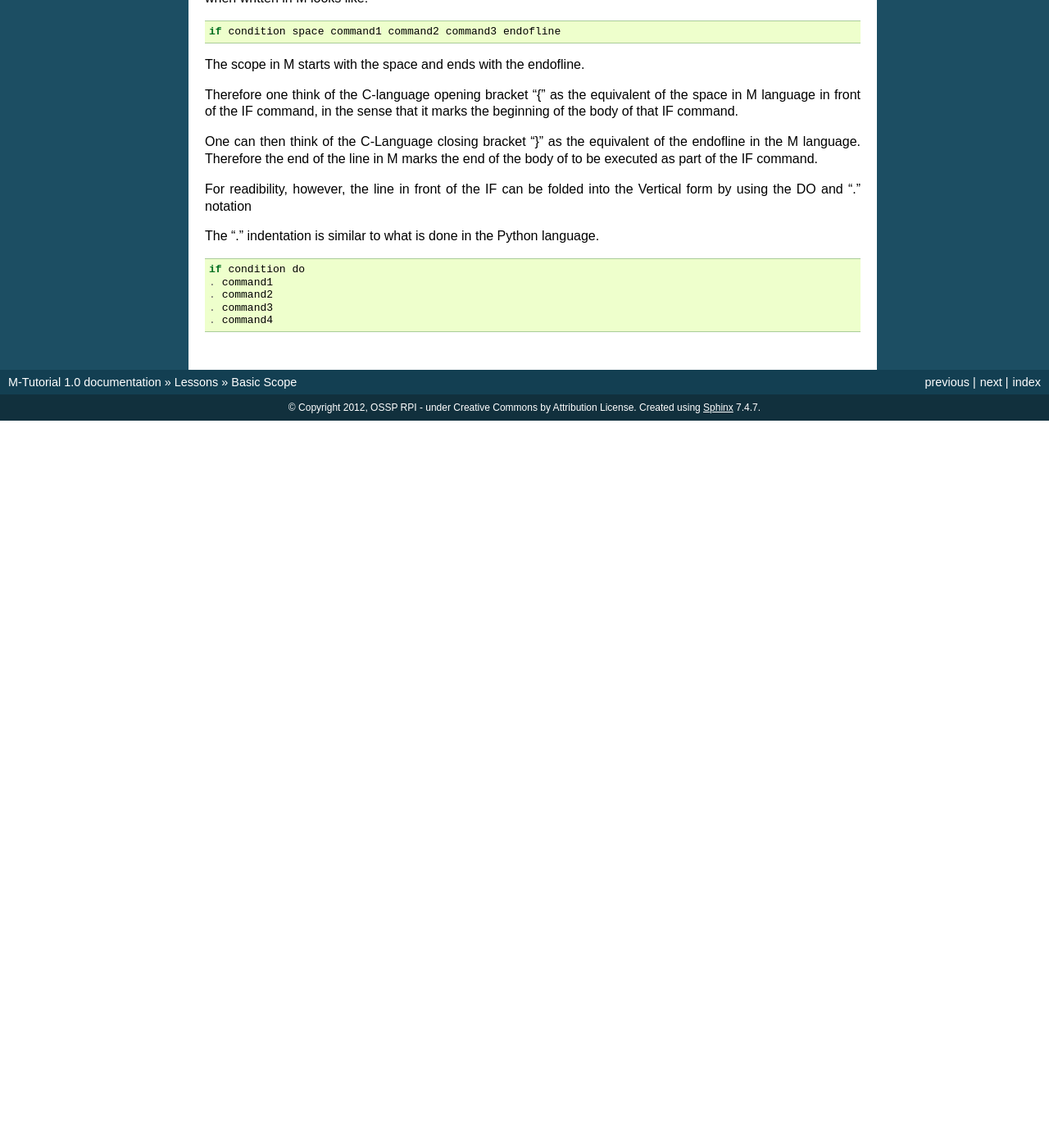
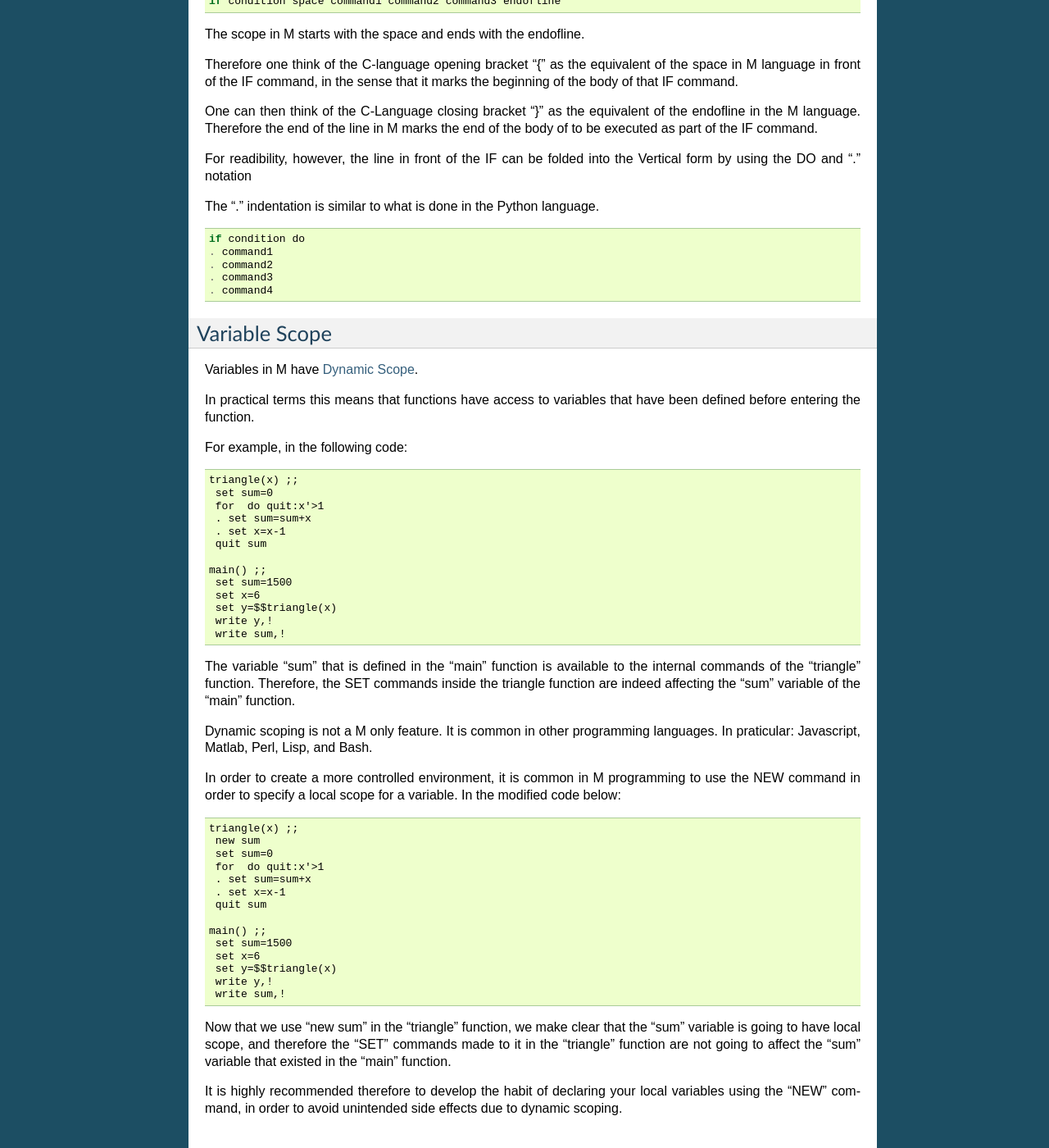
Before and after one commit to luisibanez/M-Tutorial, a Sphinx documentation site: the page built from source/BasicScope_Lesson.rst, in a window 1280 px wide and 1400 px high, scrolled down 602 px. Shown: the whole window at 82% size. Built offline with Sphinx 7.4.7, drawn with Linux system fonts in a browser that asks for light colours; before the commit the page ends 1115 px from its top, so only the background shows below that; some of the changed text lies outside the part shown.

Commit message:
Added dynamic scoping example.
Added a source code example of dynamic scoping, and how to use the
new command to explicitly define a local scope for a variable.

```diff
--- a/source/BasicScope_Lesson.rst
+++ b/source/BasicScope_Lesson.rst
@@ -64,3 +63,73 @@ The "." indentation is similar to what is done in the Python language.
   . command2
   . command3
   . command4
+
+
+Variable Scope
+##############
+
+Variables in M have `Dynamic Scope`_.
+
+In practical terms this means that functions have access to variables that have
+been defined before entering the function.
+
+For example, in the following code:
+
+::
+
+  triangle(x) ;;
+   set sum=0
+   for  do quit:x'>1
+   . set sum=sum+x
+   . set x=x-1
+   quit sum
+
+  main() ;;
+   set sum=1500
+   set x=6
+   set y=$$triangle(x)
+   write y,!
+   write sum,!
+
+The variable "sum" that is defined in the "main" function is available to the
+internal commands of the "triangle" function. Therefore, the SET commands
+inside the triangle function are indeed affecting the "sum" variable of the
+"main" function.
+
+Dynamic scoping is not a M only feature. It is common in other programming
+languages. In praticular: Javascript, Matlab, Perl, Lisp, and Bash.
+
+In order to create a more controlled environment, it is common in M programming
+to use the NEW command in order to specify a local scope for a variable. In the
+modified code below:
+
+::
+
+  triangle(x) ;;
+   new sum
+   set sum=0
+   for  do quit:x'>1
+   . set sum=sum+x
+   . set x=x-1
+   quit sum
+
+  main() ;;
+   set sum=1500
+   set x=6
+   set y=$$triangle(x)
+   write y,!
+   write sum,!
+
+Now that we use "new sum" in the "triangle" function, we make clear that the
+"sum" variable is going to have local scope, and therefore the "SET" commands
+made to it in the "triangle" function are not going to affect the "sum"
+variable that existed in the "main" function.
+
+It is highly recommended therefore to develop the habit of declaring your local
+variables using the "NEW" command, in order to avoid unintended side effects
+due to dynamic scoping.
+
+
+.. _imperative language: http://en.wikipedia.org/wiki/Imperative_programming
+.. _Dynamic Scope: http://en.wikipedia.org/wiki/Scope_%28computer_science%29#Dynamic_scoping
+.. _Bash: http://wiki.bash-hackers.org/commands/builtin/unset
```
Also changed, not shown: other parts of source/BasicScope_Lesson.rst (+2 -3 lines).
